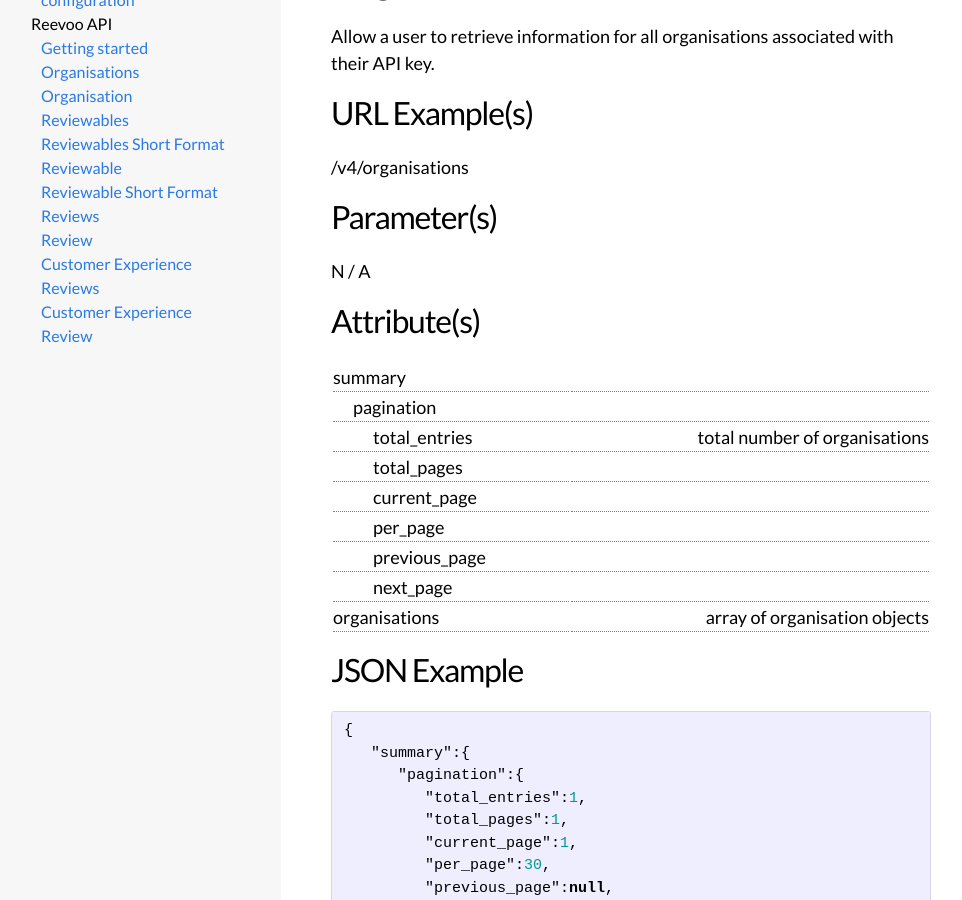
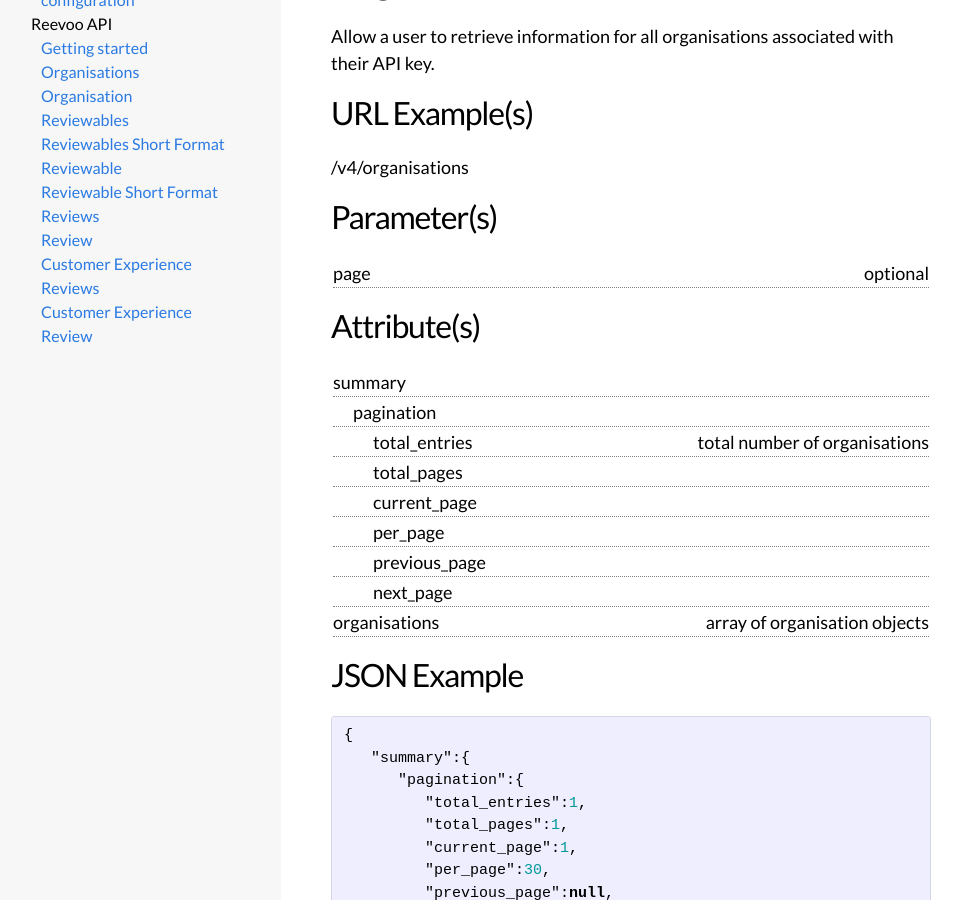
Before and after one commit to reevoo/reevoo.github.io, a Jekyll site: the page built from docs/reevooapi/organisations.markdown, in a window 1280 px wide and 900 px high, scrolled down 308 px. Shown: the whole window, without its empty margins (134-1096 px from the left). Built offline with Jekyll 4.4.1, drawn with Linux system fonts in a browser that asks for light colours.

Commit message:
Add documentation about pagination parameters to API
Add documentation about pagination parameters to API

```diff
--- a/docs/reevooapi/customer-experience-reviews.markdown
+++ b/docs/reevooapi/customer-experience-reviews.markdown
@@ -28,6 +28,8 @@
 {: .documentation}
 |trkref     |        |
 |branch_code|optional|
+|page       |optional|
+|per_page   |optional|
 
 ## Attribute(s)
 
--- a/docs/reevooapi/organisations.markdown
+++ b/docs/reevooapi/organisations.markdown
@@ -15,7 +15,9 @@
 /v4/organisations
 
 ## Parameter(s)
-N / A
+
+{: .documentation}
+|page       |optional|
 
 ## Attribute(s)
 
--- a/docs/reevooapi/reviewables.markdown
+++ b/docs/reevooapi/reviewables.markdown
@@ -28,6 +28,8 @@
 |trkref     |        |
 |branch_code|optional|
 |format     |optional|
+|page       |optional|
+
 
 ## Attribute(s)
 
--- a/docs/reevooapi/reviews.markdown
+++ b/docs/reevooapi/reviews.markdown
@@ -29,6 +29,8 @@
 |branch_code|optional|
 |locale     |        |
 |sku        |        |
+|page       |optional|
+|per_page   |optional|
 
 ## Attribute(s)
 
```
